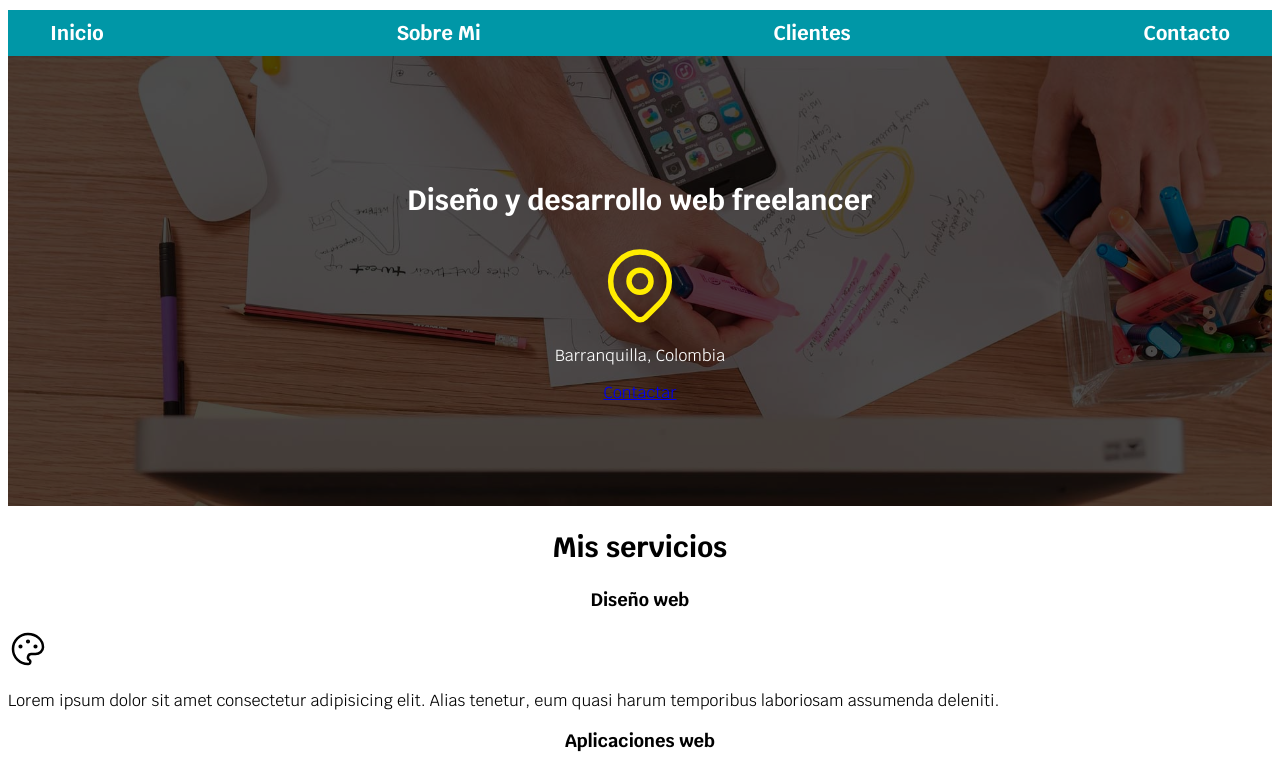
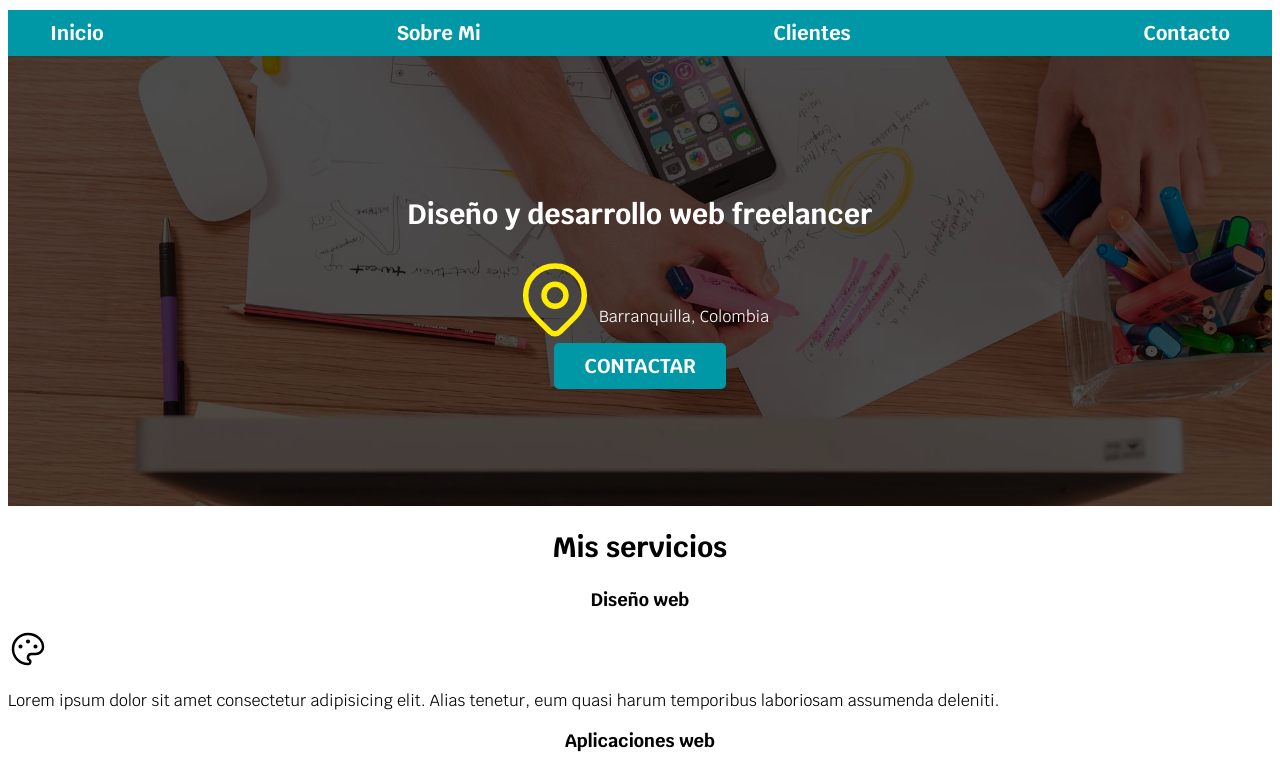
Before and after one commit to RCGT/sitio-freelancer, a plain HTML site: page Index.html in a window 1280 px wide. Shown: the part 90-854 px from the top of the page. Drawn offline with Linux system fonts and the light colour scheme.

Commit message:
Se agrego boton con CSS

```diff
--- a/Index.html
+++ b/Index.html
@@ -32,16 +32,18 @@
 
     <section  class="hero">
         <div class="contenido-hero">
-            <h2 class="titulo">Diseño  y desarrollo web <span> freelancer</span></h2>
+            <h2>Diseño  y desarrollo web <span> freelancer</span></h2>
 
-            <svg xmlns="http://www.w3.org/2000/svg" class="icon icon-tabler icon-tabler-map-pin" width="88" height="88" viewBox="0 0 24 24" stroke-width="1.5" stroke="#ffec00" fill="none" stroke-linecap="round" stroke-linejoin="round">
-                <path stroke="none" d="M0 0h24v24H0z" fill="none"/>
-                <circle cx="12" cy="11" r="3" />
-                <path d="M17.657 16.657l-4.243 4.243a2 2 0 0 1 -2.827 0l-4.244 -4.243a8 8 0 1 1 11.314 0z" />
-              </svg>
+                <div class="ubicacion">
+                    <svg xmlns="http://www.w3.org/2000/svg" class="icon icon-tabler icon-tabler-map-pin" width="88" height="88" viewBox="0 0 24 24" stroke-width="1.5" stroke="#ffec00" fill="none" stroke-linecap="round" stroke-linejoin="round">
+                        <path stroke="none" d="M0 0h24v24H0z" fill="none"/>
+                        <circle cx="12" cy="11" r="3" />
+                        <path d="M17.657 16.657l-4.243 4.243a2 2 0 0 1 -2.827 0l-4.244 -4.243a8 8 0 1 1 11.314 0z" />
+                      </svg>
+                      <p>Barranquilla, Colombia</p>
+                </div>
 
-            <p>Barranquilla, Colombia</p>
-            <a href="#">Contactar</a>
+            <a class="boton" href="#">Contactar</a>
         </div>
     </section>
 
--- a/css/styles.css
+++ b/css/styles.css
@@ -5,9 +5,11 @@
     --secundario: #0097A7;
     --gris: #757575;
 }
+
+/* Globales */
 html {
     font-size: 62.5%;
-    box-sizing: border-box;
+    box-sizing: border-box; /* Hack para Bpx Model */
 }
 *, *:before, *:after {
     box-sizing: inherit;
@@ -16,8 +18,28 @@ html {
 body {
     font-size: 16px; /* 1rem = 10px */
     font-family: 'Krub', sans-serif;
+}
+.boton {
+    background-color: var(--secundario);
+    color: var(--blanco);
+    padding: 1rem 3rem;
+    margin-top: : 1rem;
+    font-size: 2rem;
+    text-decoration: none;
+    text-transform: uppercase;
+    font-weight: bold;
+    border-radius: .5rem;
+    width: 90%;
+    text-align: center;
+}
+@media (min-width: 768px) {
+        .boton {
+            width: auto;
+        }
+}
 
-}
+
+/* Tipografia */
 h1 {
     font-size: 3.8rem;
 }
@@ -32,17 +54,18 @@ h3 {
 h1,h2,h3 {
     text-align: center;
 }
-}
 
+/* Titulos */
 .titulo span {
     font-size: 2rem;
 }
-
 .contenedor{
     max-width: 120rem;
     margin: 0 auto;
 }
 
+
+/* Navegacion principal */
 .nav-bg{
     background-color: var(--secundario);
 }
@@ -72,6 +95,7 @@ h1,h2,h3 {
     color: var(--oscuro);
 }
 
+/* Hero */
 .hero {
     background-image: url(../img/hero.jpg);
     background-repeat: no-repeat;
@@ -82,11 +106,11 @@ h1,h2,h3 {
 
 .contenido-hero {
     position: absolute;
-    background-color:rgba(0, 0, 0, .7); /**anterioir*/
+    background-color:rgba(0, 0, 0, .7); /**anterior*/
     width: 100%;
     height:100%;
 
-    display:flex;
+    display:flex;   /*Codigo para alinear*/
     flex-direction: column;
     align-items: center;
     justify-content: center;
@@ -97,3 +121,7 @@ h1,h2,h3 {
     color: var(--blanco);
 
 }
+.contenido-hero .ubicacion {
+    display: flex;
+    align-items: flex-end;
+}
```
